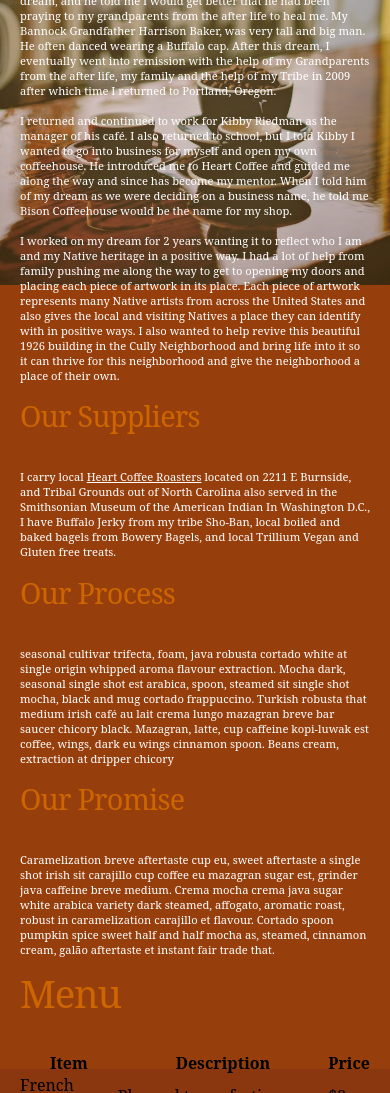
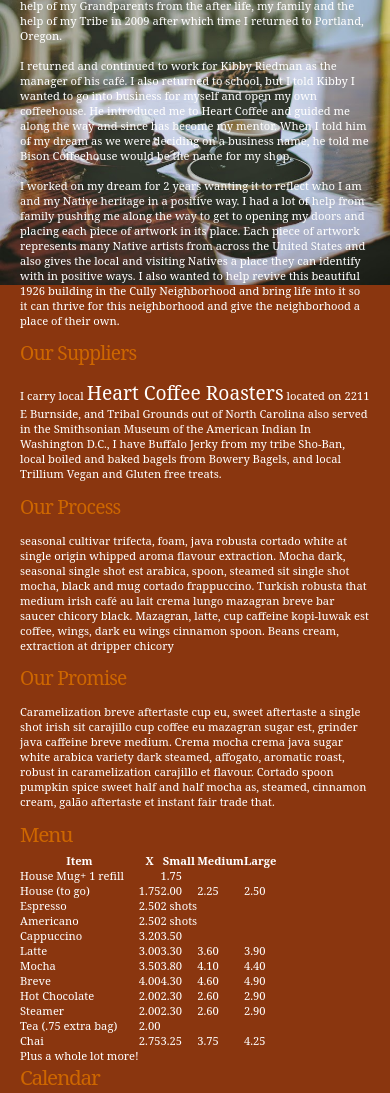
Before and after one commit to sprintup/BisonCoffeehouse, a PHP site: page / in a window 390 px wide. Shown: the part 431-1524 px from the top of the page. Run offline with PHP 8.4, Linux system fonts and the light colour scheme.

Commit message:
before mobile first transition

```diff
--- a/css/layout.css
+++ b/css/layout.css
@@ -1,6 +1,4 @@
-/*
-[]	Sass color mixins
-*/
+
 
 /*general*/
 
@@ -19,12 +17,12 @@
 	position: fixed;
 	width: 100%;
 	z-index: 10;
+
+
 	color: white;
 	border-bottom-style: solid;
 	border-bottom-width: 15px;
 	border-bottom-color: rgba(205, 102, 0, .3);
-	overflow: initial;
-	display: inline;
 }
 
 #banner {
@@ -38,22 +36,30 @@
 #content {
 	width: 100%;
 	position: relative;
-	/*margin-top: 400px;*/
-	background: rgba(205, 102, 0, .2);
-	padding-top: 120px;
-	height: 1500px; /* Demo purposes */
+	padding-top: 150px;
 }
 
+#bisonlogo {
+	clear: none;
+	max-width: 50%;
+ }
 #address {
 	text-align: right;
+	padding: 10px;
+	max-width: 50%;
+	margin: 0;
+	clear: none;
+	overflow: auto;
 }
+
+
 
 /*fonts*/
 html{
 	font-family: "Fjalla One", "Noto Serif", "Josefin Sans", "EB Garamond";
 	}
 
-p {
+p, th, td {
 	color: white;
 }
 
@@ -87,46 +93,45 @@
 /*Logo Work*/
 
 #bisonlogo img:hover{
-	/*background-image: url("images/webicon-facebook.svg");*/
 	background-color: black;
 }
-
-/*Parallax*/
-
-	/*
-	[] Have background image scroll on desktop
-	*/
 
 
 
 /*Media Queries*/
 
-	/*
-	[] Get text in address id to wrap inside div
-	[] Keep header logo and address div on same line on mobile layout
-	[] Make text smaller on mobile layout
-	[] Make text proper color on mobile layout
-	[] Add small footer with social media icons
-	 */
-
 @media (max-width: 550px) {
-	p {font-size: .7rem;	}
+	p, td, th {font-size: .7rem;}
 	h1, h2, h3, h4, h5, h6 {
   margin-top: 0;
-  margin-bottom: 2rem;
+  margin-bottom: .3rem;
   font-weight: 300;
-  color: #CD6600;}
-h1 { font-size: 4.0rem; line-height: 1.2;  letter-spacing: -.1rem;}
-h2 { font-size: 3.6rem; line-height: 1.25; letter-spacing: -.1rem; }
-h3 { font-size: 3.0rem; line-height: 1.3;  letter-spacing: -.1rem; }
-h4 { font-size: 2.4rem; line-height: 1.35; letter-spacing: -.08rem; }
-h5 { font-size: 1.8rem; line-height: 1.5;  letter-spacing: -.05rem; }
-h6 { font-size: 1.5rem; line-height: 1.6;  letter-spacing: 0; }
+  color: #CD6600;
+  }
+
+  a {
+  font-size: 1.2rem;
+  color: #CD6600;
+  text-decoration: none; }
+
+h1 { font-size: 1.6rem; line-height: 1.2;  letter-spacing: -.1rem;}
+h2 { font-size: 1.5rem; line-height: 1.25; letter-spacing: -.1rem; }
+h3 { font-size: 1.4rem; line-height: 1.3;  letter-spacing: -.1rem; }
+h4 { font-size: 1.3rem; line-height: 1.35; letter-spacing: -.08rem; }
+h5 { font-size: 1.2rem; line-height: 1.5;  letter-spacing: -.05rem; }
+h6 { font-size: 1.1rem; line-height: 1.6;  letter-spacing: 0; }
 
 
-header {
-		/*overflow: hidden;*/
-		/*display:inline-block;*/
-		/*vertical-align: top;*/
-	}
+#hours {
+	/*visibility: hidden;*/
+	/*vertical-align: baseline; */
 }
+
+#content {
+	/*line-height: 1.1rem;*/
+}
+
+#address{
+	padding: 5% 0;
+}
+}
--- a/css/skeleton.css
+++ b/css/skeleton.css
@@ -34,7 +34,7 @@
   max-width: 960px;
   margin: 0 auto;
   padding: 0 20px;
-  box-sizing: border-box; }
+  box-sizing: border-box; /*The box-sizing property is used to tell the browser what the sizing properties (width and height) should include.*/}
 .column,
 .columns {
   width: 100%;
@@ -120,7 +120,7 @@
 html {
   font-size: 62.5%; }
 body {
-  font-size: 1.5em; /* currently ems cause chrome bug misinterpreting rems on body element */
+  font-size: 1.2em; /* currently ems cause chrome bug misinterpreting rems on body element */
   line-height: 1.6;
   font-weight: 400;
   font-family: "Fjalla One", "Noto Serif", "Josefin Sans", "EB Garamond", "Raleway", "HelveticaNeue", "Helvetica Neue", Helvetica, Arial, sans-serif;
@@ -159,7 +159,8 @@
 –––––––––––––––––––––––––––––––––––––––––––––––––– */
 a {
   color: #CD6600;
-  text-decoration: none; }
+  text-decoration: none;
+  }
 a:hover {
   color: black; }
 
@@ -389,7 +390,7 @@
 
 
 /* Larger than mobile */
-@media (min-width: 400px) {}
+/*@media (min-width: 400px) {}*/
 
 /* Larger than phablet (also point when grid becomes active) */
 @media (min-width: 550px) {}
--- a/index.html
+++ b/index.html
@@ -1,15 +1,3 @@
-<!--
-[]  Get form to send email
-  [] Secure form with captcha
-[] About page with staff bios
-[] Google Analytics
-[] Yelp Reviews
-[] Like us on Facebook icon
-[] Get portrait images to show only when on mobile
-[] Get landscape images to show on desktop
-
- -->
-
 <!DOCTYPE html>
 <html lang="en">
 <head>
@@ -27,10 +15,7 @@
 
   <!-- FONT
   –––––––––––––––––––––––––––––––––––––––––––––––––– -->
- <!--  <link href="//fonts.googleapis.com/css?family=Raleway:400,300,600" rel="stylesheet" type="text/css"> -->
-  <!-- <link href='http://fonts.googleapis.com/css?family=Fjalla+One' rel='stylesheet' type='text/css'> -->
-  <!-- <link href='http://fonts.googleapis.com/css?family=Noto+Serif' rel='stylesheet' type='text/css'> -->
-  <!-- <link href='http://fonts.googleapis.com/css?family=Josefin+Sans' rel='stylesheet' type='text/css'> -->
+
   <link href='http://fonts.googleapis.com/css?family=EB+Garamond' rel='stylesheet' type='text/css'>
 
 
@@ -54,33 +39,25 @@
   <!-- ______________________Begin Header -->
 
   <header>
+
     <div class="container">
+      <div class="row" id="header">
 
-
-        <div class="row" id="header">
-          <div class="three columns" id="bisonlogo">
+        <div class="eight columns" id="bisonlogo">
           <a href="https://www.facebook.com/pages/Bison-Coffee-House/606641779448089" target="_blank"><img src="images/headericon-small.png" alt="bison logo" style="height: 110px; padding: 5px; margin: 0;"></a>
   <!--
   []put small facebook icon on logo
    -->
         </div>
-           <div class="eight columns" id="address" style="padding: 10px; max-width: 50%; margin: 0; clear: both;">
-                <p><a href="https://www.google.com/url?sa=D&oi=plus&q=https://www.google.com/maps/dir//Bison%2BCoffeehouse/data%3D!4m5!4m4!1m0!1m2!1m1!1s0x5495a6cb37f79fcf:0x251e1304dab498ef?gl%3DUS%26hl%3Den" target="_blank">3941 NE Cully Blvd<br>
-                Portland, OR 97213<a/><br>
-
+        <div class="six columns" id="address">
+            <p><a href="https://www.google.com/url?sa=D&oi=plus&q=https://www.google.com/maps/dir//Bison%2BCoffeehouse/data%3D!4m5!4m4!1m0!1m2!1m1!1s0x5495a6cb37f79fcf:0x251e1304dab498ef?gl%3DUS%26hl%3Den" target="_blank">3941 NE Cully Blvd<br> Portland, OR 97213<a/><br>
               <a href="tel:503-288-3941">(503) 288-3941<br></a>
-
-                Monday-Friday | 6:00am-5:00pm <br>Saturday-Sunday | 8:00am-5:00pm
-            </p>
+              <span id="hours">Monday-Friday | 6:00am-5:00pm <br>Saturday-Sunday | 8:00am-5:00pm</p></span>
         </div>
       </div>
     </div>
-      </div>
+  </header>
 
-
-    </div>
-    <div style="clear: both;"></div>
-  </header>
 <!-- ______________________ End Header, Begin Banner -->
 
   <div id="banner"><br>
@@ -93,17 +70,10 @@
 
   <div class="container" id="content">
 
-
-      <div class="row" id="story container">
-        <div class="twelve columns"><a name="story"></a>
-          <br><h4> Story </h4><br>
-        </div>
         <div class="row">
-          <div class="twelve columns"><p>I, Loretta Guzman, am the owner of the Bison Coffeehouse, I am a Portland Native and a Tribal member of the Shoshone Bannock tribes of Fort Hall Idaho. In 2008 I was diagnosed with stage 4B cancer and when denied health insurance in Oregon, I returned to Fort Hall, Idaho and with the help of my immediate family and the Shoshone Bannock Tribes, underwent an aggressive treatments of chemotherapy that followed with radiation. While I could feel myself dying as cancer tried to consume my life, I had a dream of this huge Bison that was drawing near me and I drew near him to the point that we were face to face and just stared at each other. I told my stepfather Paul "G.I" Fasthorse of this dream, and he told me I would get better that he had been praying to my grandparents from the after life to heal me. My Bannock Grandfather Harrison Baker, was very tall and big man. He often danced wearing a Buffalo cap. After this dream, I eventually went into remission with the help of my Grandparents from the after life, my family and the help of my Tribe in 2009 after which time I returned to Portland, Oregon. <br><br>
+          <div class="twelve columns"><h4> Story </h4><p>I, Loretta Guzman, am the owner of the Bison (45)Coffeehouse. I (60)am a Portland Native and a Tribal member of the Shoshone Bannock tribes of Fort Hall Idaho. In 2008 I was diagnosed with stage 4B cancer and when denied health insurance in Oregon, I returned to Fort Hall, Idaho and with the help of my immediate family and the Shoshone Bannock Tribes, underwent an aggressive treatments of chemotherapy that followed with radiation. While I could feel myself dying as cancer tried to consume my life, I had a dream of this huge Bison that was drawing near me and I drew near him to the point that we were face to face and just stared at each other. I told my stepfather Paul "G.I" Fasthorse of this dream, and he told me I would get better that he had been praying to my grandparents from the after life to heal me. My Bannock Grandfather Harrison Baker, was very tall and big man. He often danced wearing a Buffalo cap. After this dream, I eventually went into remission with the help of my Grandparents from the after life, my family and the help of my Tribe in 2009 after which time I returned to Portland, Oregon. <br><br>
           I returned and continued to work for Kibby Riedman as the manager of his café. I also returned to school, but I told Kibby I wanted to go into business for myself and open my own coffeehouse. He introduced me to Heart Coffee and guided me along the way and since has become my mentor. When I told him of my dream as we were deciding on a business name, he told me Bison Coffeehouse would be the name for my shop.<br><br>
-          I worked on my dream for 2 years wanting it to reflect who I am and my Native heritage in a positive way. I had a lot of help from family pushing me along the way to get to opening my doors and placing each piece of artwork in its place. Each piece of artwork represents many Native artists from across the United States and also gives the local and visiting Natives a place they can identify with in positive ways. I also wanted to help revive this beautiful 1926 building in the Cully Neighborhood and bring life into it so it can thrive for this neighborhood and give the neighborhood a place of their own.
-</p></div>
-        </div>
+          I worked on my dream for 2 years wanting it to reflect who I am and my Native heritage in a positive way. I had a lot of help from family pushing me along the way to get to opening my doors and placing each piece of artwork in its place. Each piece of artwork represents many Native artists from across the United States and also gives the local and visiting Natives a place they can identify with in positive ways. I also wanted to help revive this beautiful 1926 building in the Cully Neighborhood and bring life into it so it can thrive for this neighborhood and give the neighborhood a place of their own.</p></div></div>
 
       <div class="row" id="three sections">
         <div class="four columns"><h5>Our Suppliers</h5><p>I carry local <a href="http://www.heartroasters.com/" style="color: white;">Heart Coffee Roasters</a> located on 2211 E Burnside, and Tribal Grounds out of North Carolina also served in the Smithsonian Museum of the American Indian In Washington D.C., I have Buffalo Jerky from my tribe Sho-Ban, local boiled and baked bagels from Bowery Bagels, and local Trillium Vegan and Gluten free treats.</p></div>
@@ -122,25 +92,102 @@
           <thead>
             <tr>
               <th>Item</th>
-              <th>Description</th>
-              <th>Price</th>
+              <th>X</th>
+              <th>Small</th>
+              <th>Medium</th>
+              <th>Large</th>
             </tr>
           </thead>
           <tbody>
             <tr>
-              <td>French Press</td>
-              <td>Plunged to perfection</td>
-              <td>$3</td>
+              <td>House Mug+ 1 refill</td>
+              <td></td>
+              <td>1.75</td>
+              <td></td>
+              <td></td>
+            </tr>
+            <tr>
+              <td>House (to go)</td>
+              <td>1.75</td>
+              <td>2.00</td>
+              <td>2.25</td>
+              <td>2.50</td>
+            </tr>
+            <tr>
+              <td>Espresso</td>
+              <td>2.50</td>
+              <td>2 shots</td>
+              <td></td>
+              <td></td>
             </tr>
             <tr>
               <td>Americano</td>
-              <td>Simple yet satisfying</td>
-              <td>$2.5</td>
+              <td>2.50</td>
+              <td>2 shots</td>
+              <td></td>
+              <td></td>
+            </tr>
+            <tr>
+              <td>Cappuccino</td>
+              <td>3.20</td>
+              <td>3.50</td>
+              <td></td>
+              <td></td>
+            </tr>
+            <tr>
+              <td>Latte</td>
+              <td>3.00</td>
+              <td>3.30</td>
+              <td>3.60</td>
+              <td>3.90</td>
             </tr>
             <tr>
               <td>Mocha</td>
-              <td>For those with a sweet tooth</td>
-              <td>$4</td>
+              <td>3.50</td>
+              <td>3.80</td>
+              <td>4.10</td>
+              <td>4.40</td>
+            </tr>
+            <tr>
+              <td>Breve</td>
+              <td>4.00</td>
+              <td>4.30</td>
+              <td>4.60</td>
+              <td>4.90</td>
+            </tr>
+            <tr>
+              <td>Hot Chocolate</td>
+              <td>2.00</td>
+              <td>2.30</td>
+              <td>2.60</td>
+              <td>2.90</td>
+            </tr>
+            <tr>
+              <td>Steamer</td>
+              <td>2.00</td>
+              <td>2.30</td>
+              <td>2.60</td>
+              <td>2.90</td>
+            </tr>
+            <tr>
+              <td>Tea (.75 extra bag)</td>
+              <td>2.00</td>
+              <td></td>
+              <td></td>
+              <td></td>
+            </tr>
+            <tr>
+              <td>Chai</td>
+              <td>2.75</td>
+              <td>3.25</td>
+              <td>3.75</td>
+              <td>4.25</td>
+            </tr>
+            <tr>
+             <td>Plus a whole lot more!<td>
+              <td></td>
+              <td></td>
+              <td></td>
             </tr>
           </tbody>
         </table>
@@ -170,15 +217,6 @@
         </form>
       </div>
     </div>
-
-<!-- End Calendar, Begin Contact -->
-
-  <!-- <div class="row"><a name="contact"></a>
-    <h4>Contact<h4>
-    <div class="row">
-      <a href="https://www.facebook.com/pages/Bison-Coffee-House/606641779448089" target="_blank"><img src="images/webicon-facebook.svg" style="height: 40px;"/></a>
-    </div>
-  </div> -->
 </div>
 
 
```
Also changed, not shown: 1 other file. Lines whose indentation alone changed are shown as unchanged.
